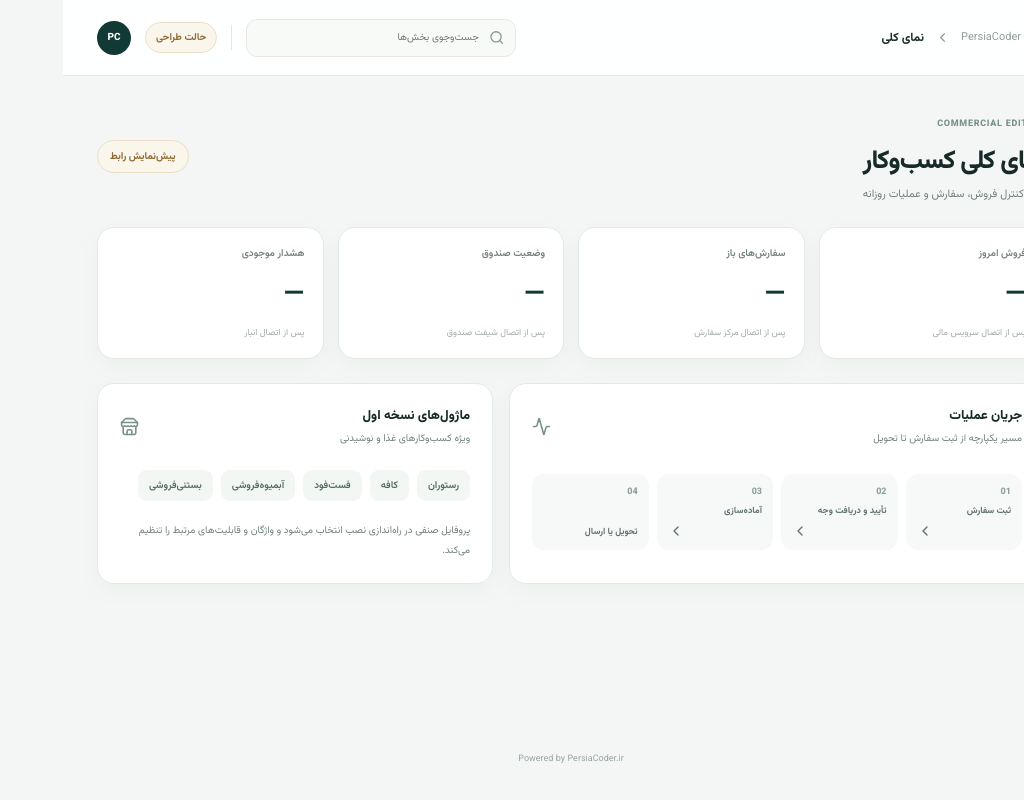
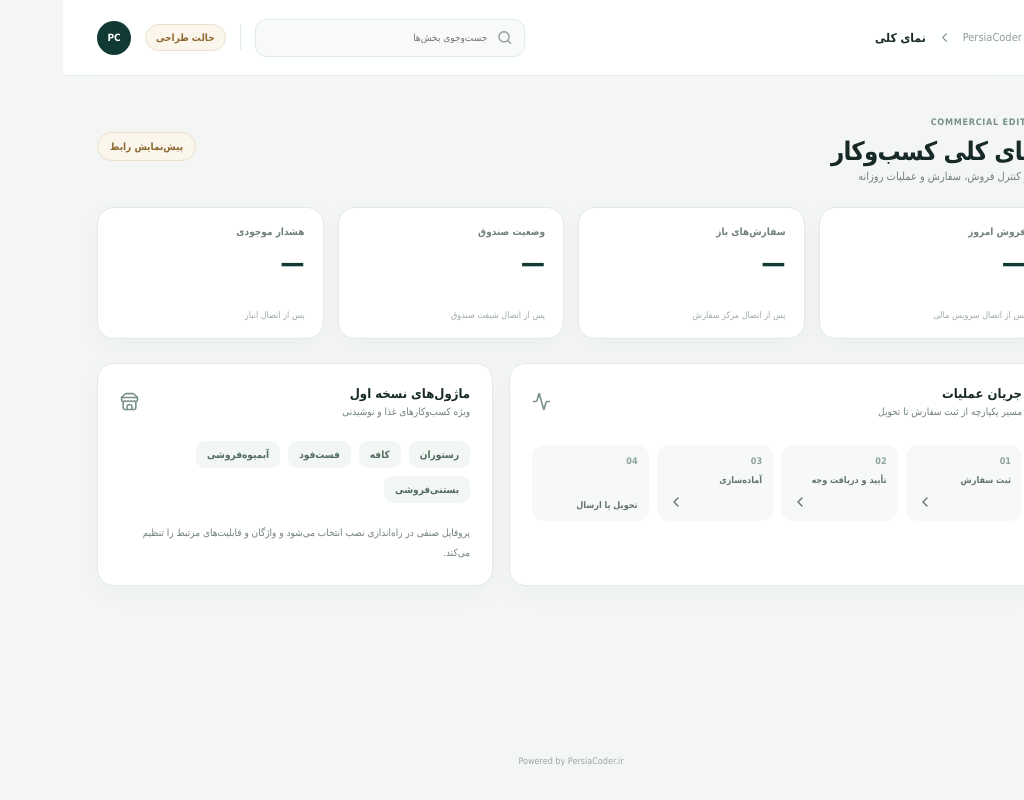
Before and after one commit to jalilsh7/3Food-pos, a React (Vite) app in the folder v3/frontend/: page / in a window 1280 px wide. Shown: the whole page, without its empty margins (256-1280 px from the left). Built offline with nearby package versions, Linux system fonts and the light colour scheme.

Commit message:
fix(v3): remove external font CDN dependency

```diff
--- a/v3/frontend/src/styles.css
+++ b/v3/frontend/src/styles.css
@@ -1,7 +1,5 @@
-@import url("https://fonts.googleapis.com/css2?family=Vazirmatn:wght@400;500;600;700;800&display=swap");
-
 :root {
-  font-family: Vazirmatn, Tahoma, sans-serif;
+  font-family: Tahoma, Arial, sans-serif;
   color: #172a27;
   background: #f3f6f4;
   font-synthesis: none;
```
